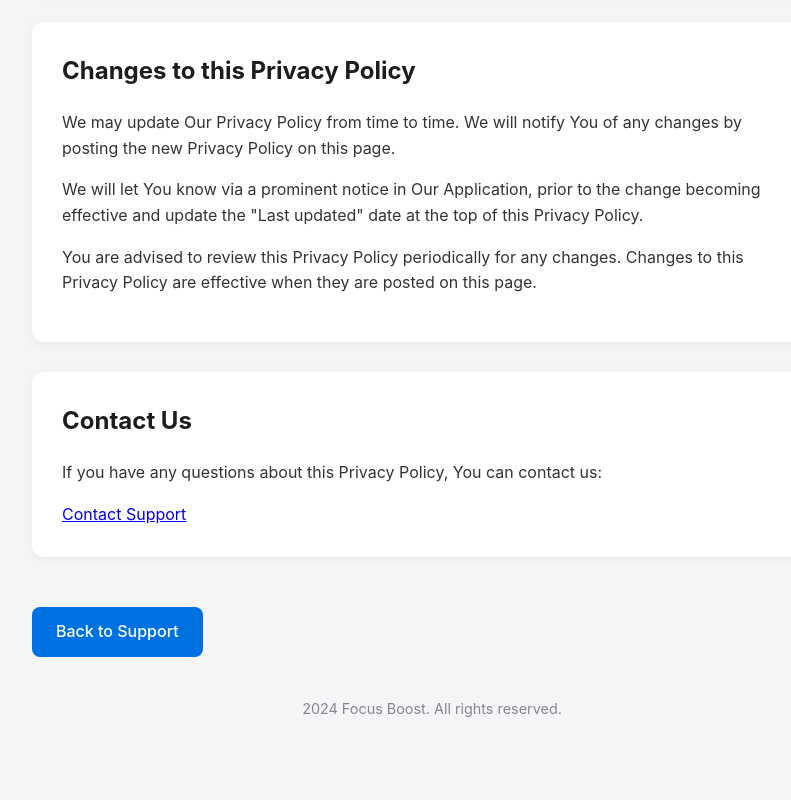
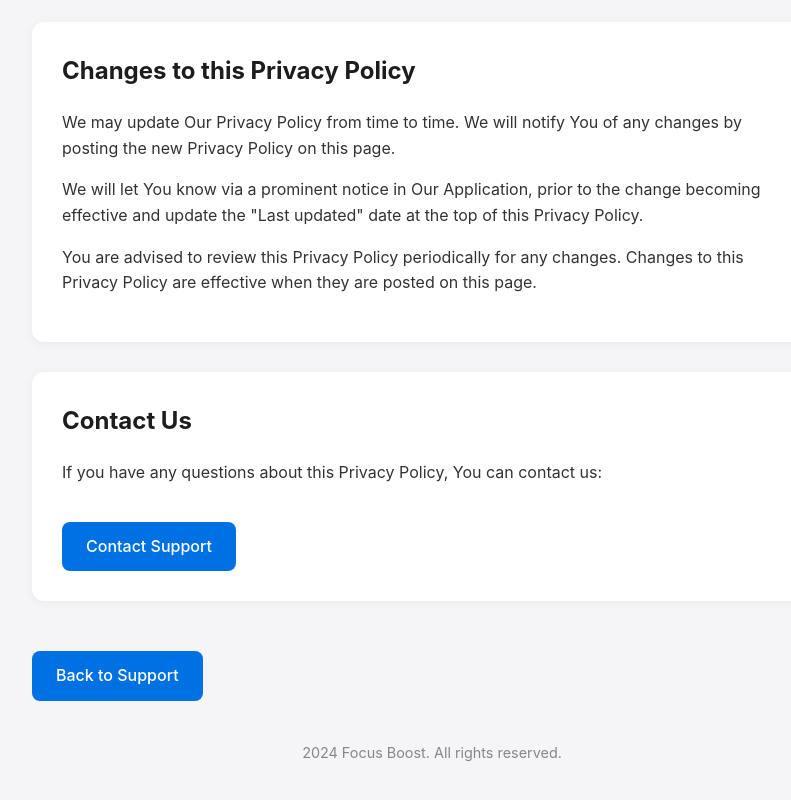
Before and after one commit to mme-apps/pomodoro-support, a plain HTML site: page privacy-policy.html in a window 1280 px wide. Shown: the part 2040-2840 px from the top of the page, without its empty margins (208-999 px from the left). Before the commit the page ends 2814 px from the top, so only its background shows below. Drawn offline with Linux system fonts and the light colour scheme.

Commit message:
privacy-policy fix

```diff
--- a/privacy-policy.html
+++ b/privacy-policy.html
@@ -43,7 +43,7 @@
             color: #1d1d1f;
             margin-top: 0;
         }
-        .back-button {
+        .back-button, .contact-button {
             display: inline-block;
             background-color: #0071e3;
             color: white;
@@ -53,7 +53,7 @@
             font-weight: 500;
             margin-top: 20px;
         }
-        .back-button:hover {
+        .back-button:hover, .contact-button:hover {
             background-color: #0077ed;
         }
         footer {
```
